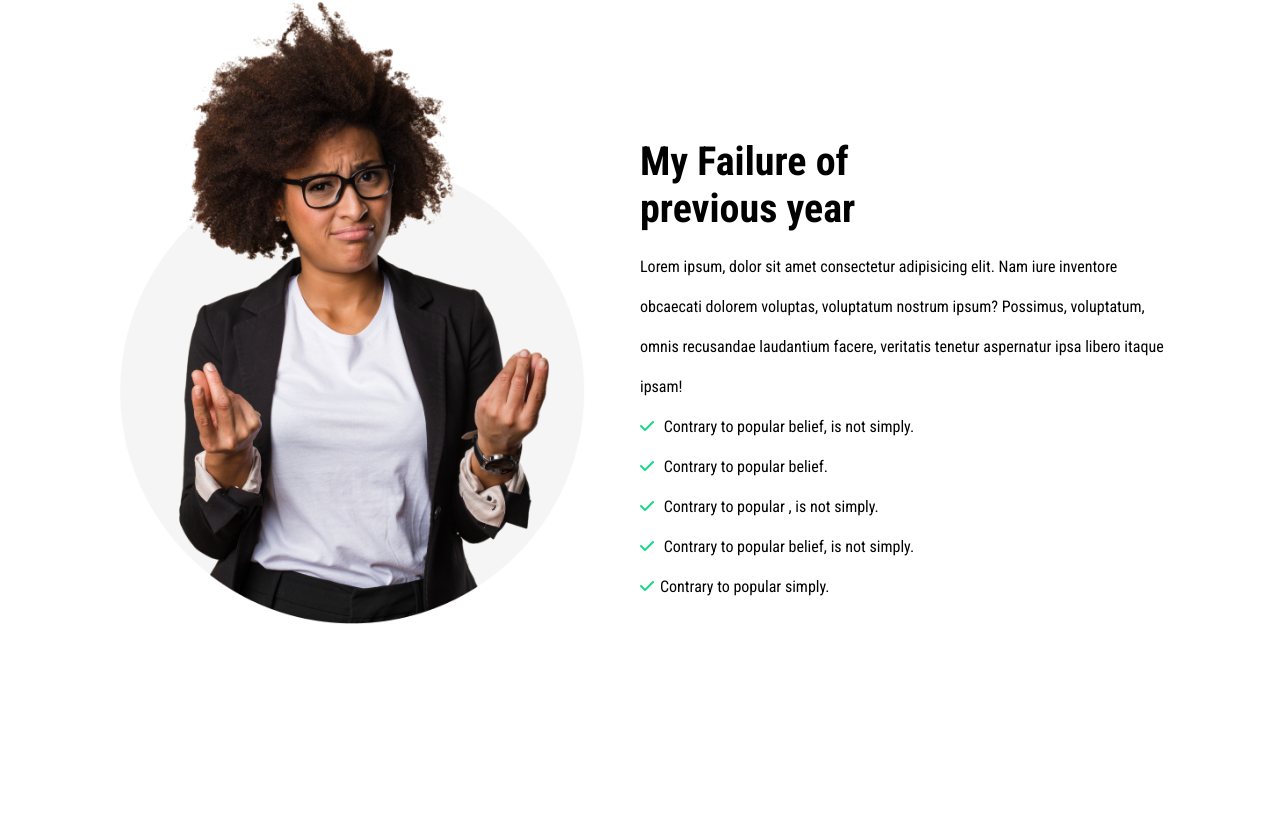
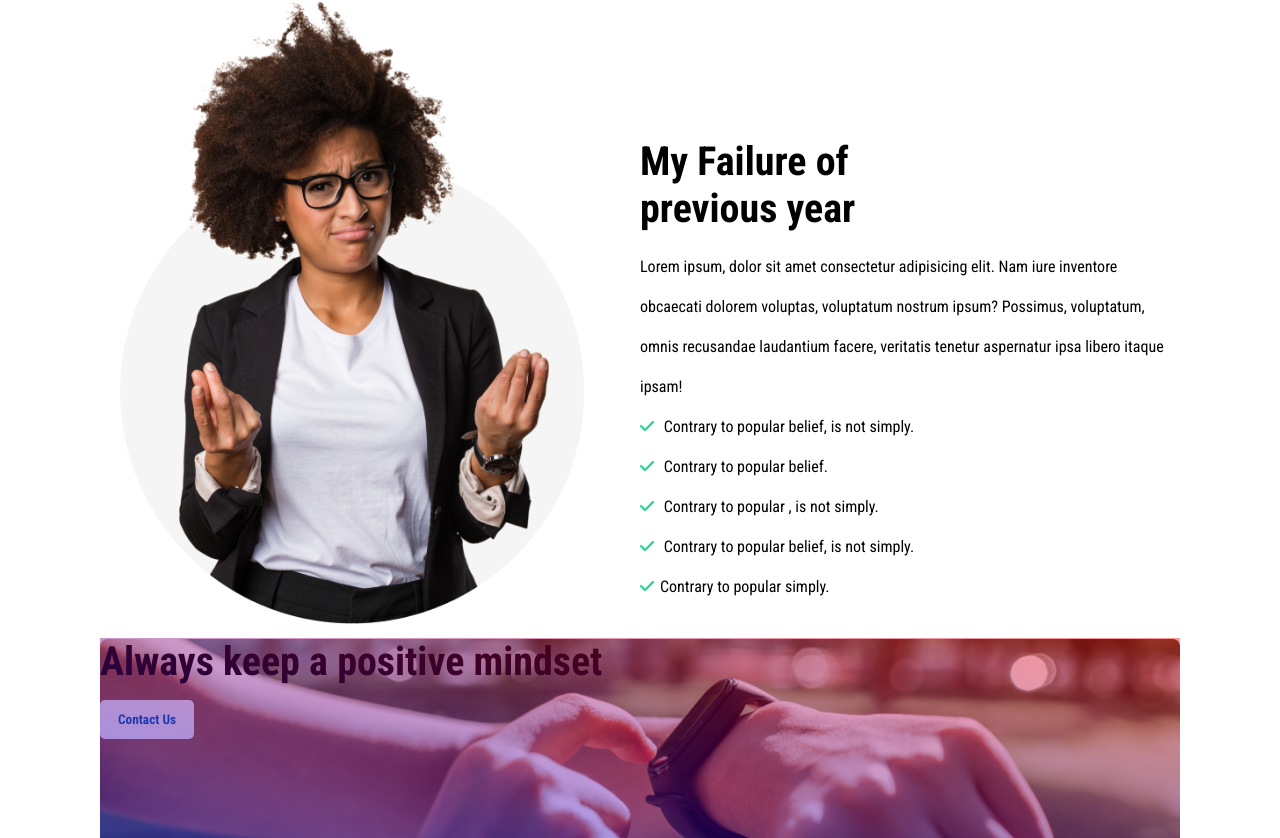
Before and after one commit to ShakawathHossen/new-year-assignment, a plain HTML site: page index.html in a window 1280 px wide. Shown: the part 822-1660 px from the top of the page. Before the commit the page ends 1460 px from the top, so only its background shows below. Drawn offline with Linux system fonts and the light colour scheme.

Commit message:
four  commit

```diff
--- a/index.html
+++ b/index.html
@@ -45,9 +45,17 @@
 
     </div>
 
+    <!-- failure section end -->
+    <!-- bonus part 1 start  -->
+    <div class="gradient">
+        <div class="gradient-section">
+             <div class="color-overlay"></div>
+             <h2>Always keep a positive mindset</h2>
+             <button><a href="#">Contact Us</a></button>
+        </div>
+    </div>
 
 
-    <!-- failure section end -->
 
 </body>
 
--- a/style.css
+++ b/style.css
@@ -88,3 +88,24 @@ p {
     margin-right: 6px;
 }
 /* faiure section end */
+/* bonus part 1 start */
+.gradient{
+    margin: 0px 100px;
+}
+.gradient-section{
+    background-image: url(/images/watch.png);
+    background-repeat: no-repeat;
+    background-size: cover;
+    position: relative;
+    height: 200px;
+}
+h2{
+    z-index: 10;
+}
+.color-overlay{
+    background: linear-gradient(to top right,blue, red);
+    position: absolute;
+    height: 100%;
+    width: 100%;
+    opacity: .4;
+}
```
